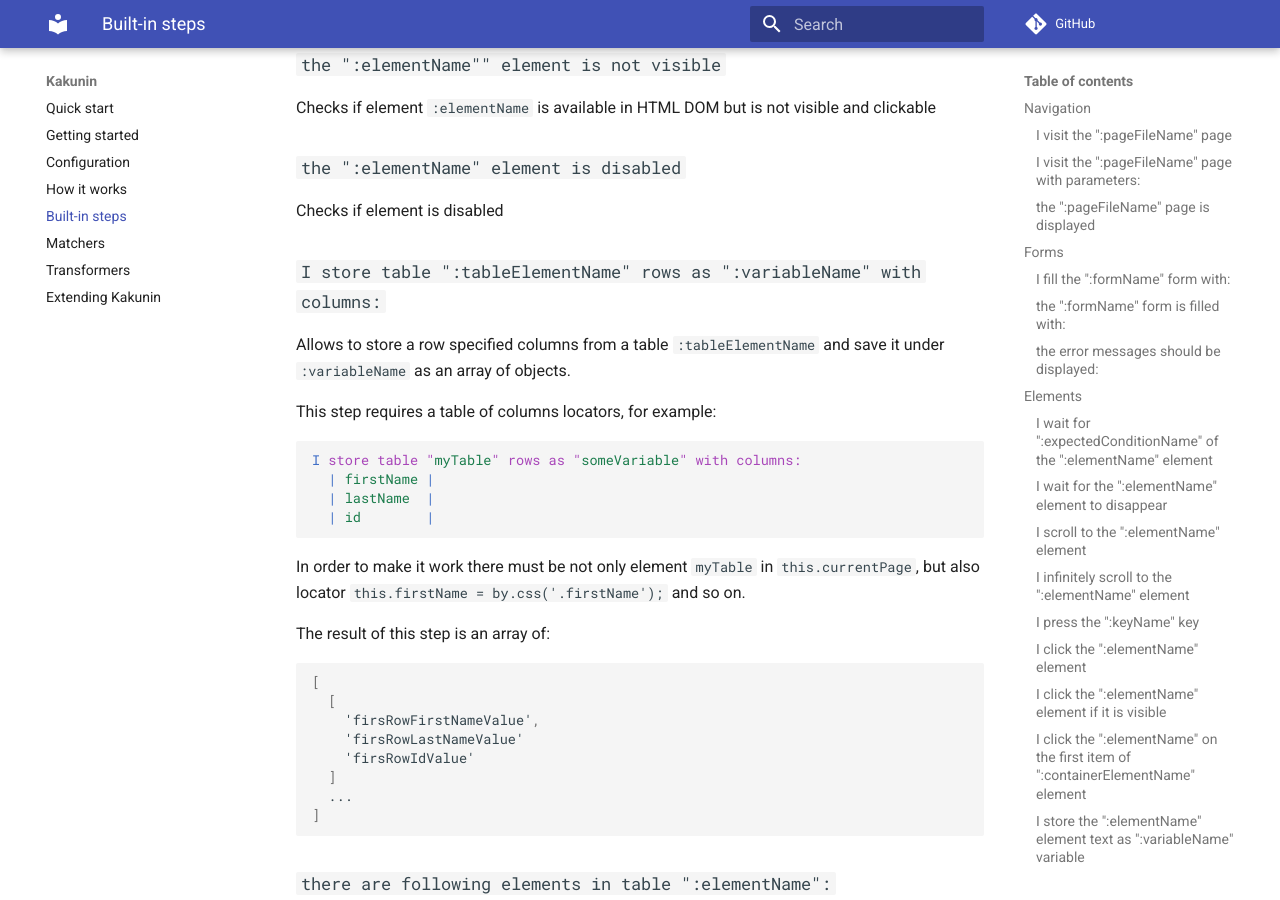
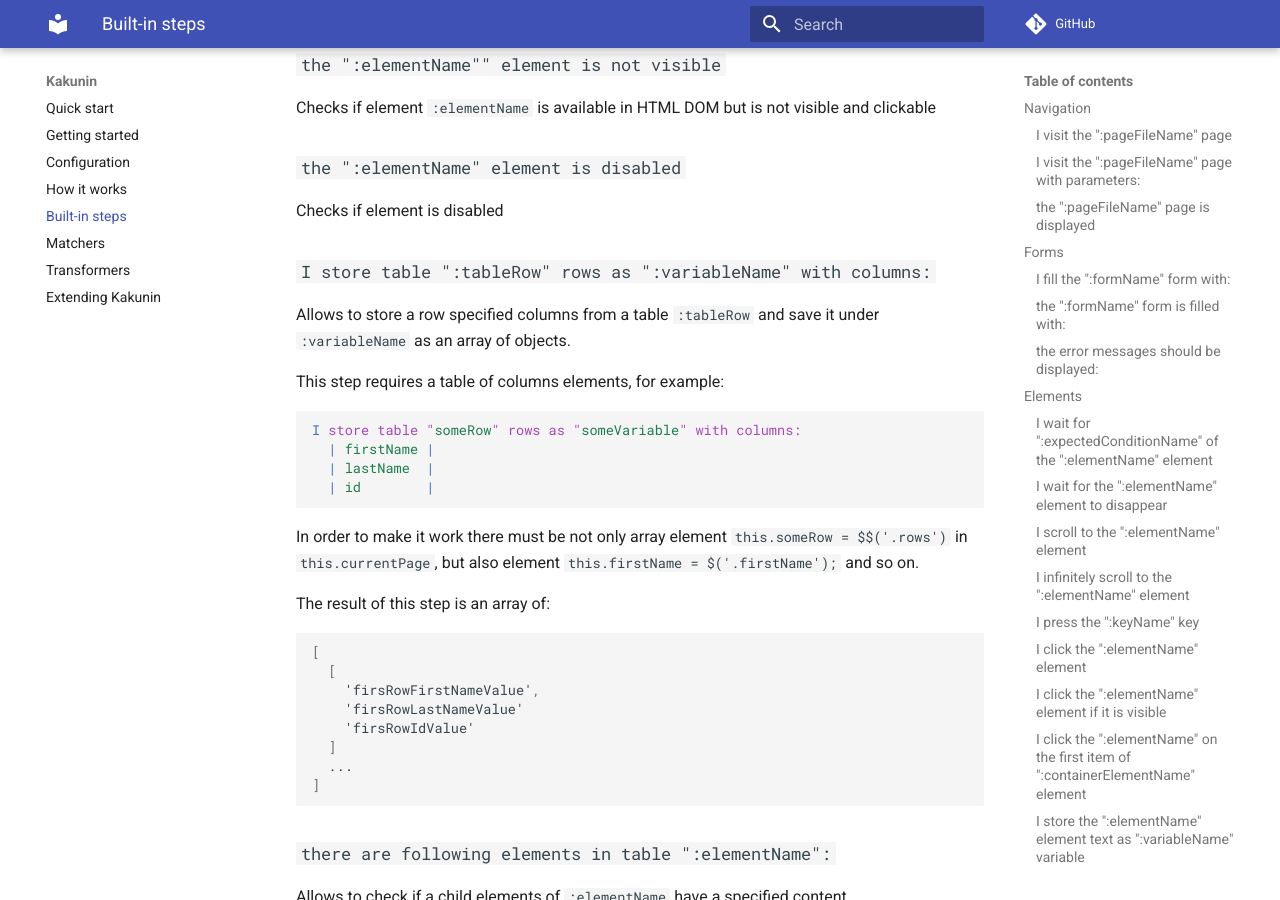
Before and after one commit to TheSoftwareHouse/Kakunin, an MkDocs documentation site: the page built from docs-src/steps.md, in a window 1280 px wide and 900 px high, scrolled down 5245 px. Built offline with MkDocs 1.6.1 and Material for MkDocs 9.7.7, drawn with Linux system fonts in a browser that asks for light colours; comment, search, counter and statistics services are not loaded; old or Windows-style settings are respelled for this version of MkDocs.

Commit message:
Locator is not longer required in step: I store table rows as variable

````diff
--- a/docs-src/steps.md
+++ b/docs-src/steps.md
@@ -209,21 +209,21 @@ Checks if element `:elementName` is available in HTML DOM but is not visible and
 
 Checks if element is disabled
 
-### `I store table ":tableElementName" rows as ":variableName" with columns:`
+### `I store table ":tableRow" rows as ":variableName" with columns:`
 
-Allows to store a row specified columns from a table `:tableElementName` and save it under `:variableName` as an array of objects.
+Allows to store a row specified columns from a table `:tableRow` and save it under `:variableName` as an array of objects.
 
-This step requires a table of columns locators, for example:
+This step requires a table of columns elements, for example:
 
 ```gherkin
-I store table "myTable" rows as "someVariable" with columns:
+I store table "someRow" rows as "someVariable" with columns:
   | firstName |
   | lastName  |
   | id        |
 ```
 
-In order to make it work there must be not only element `myTable` in `this.currentPage`, but also
-locator `this.firstName = by.css('.firstName');` and so on.
+In order to make it work there must be not only array element `this.someRow = $$('.rows')` in `this.currentPage`, but also
+element `this.firstName = $('.firstName');` and so on.
 
 The result of this step is an array of:
 
````
Also changed, not shown: docs/steps/index.html (+10 -10 lines), docs/mkdocs/search_index.json, 2 other files.
